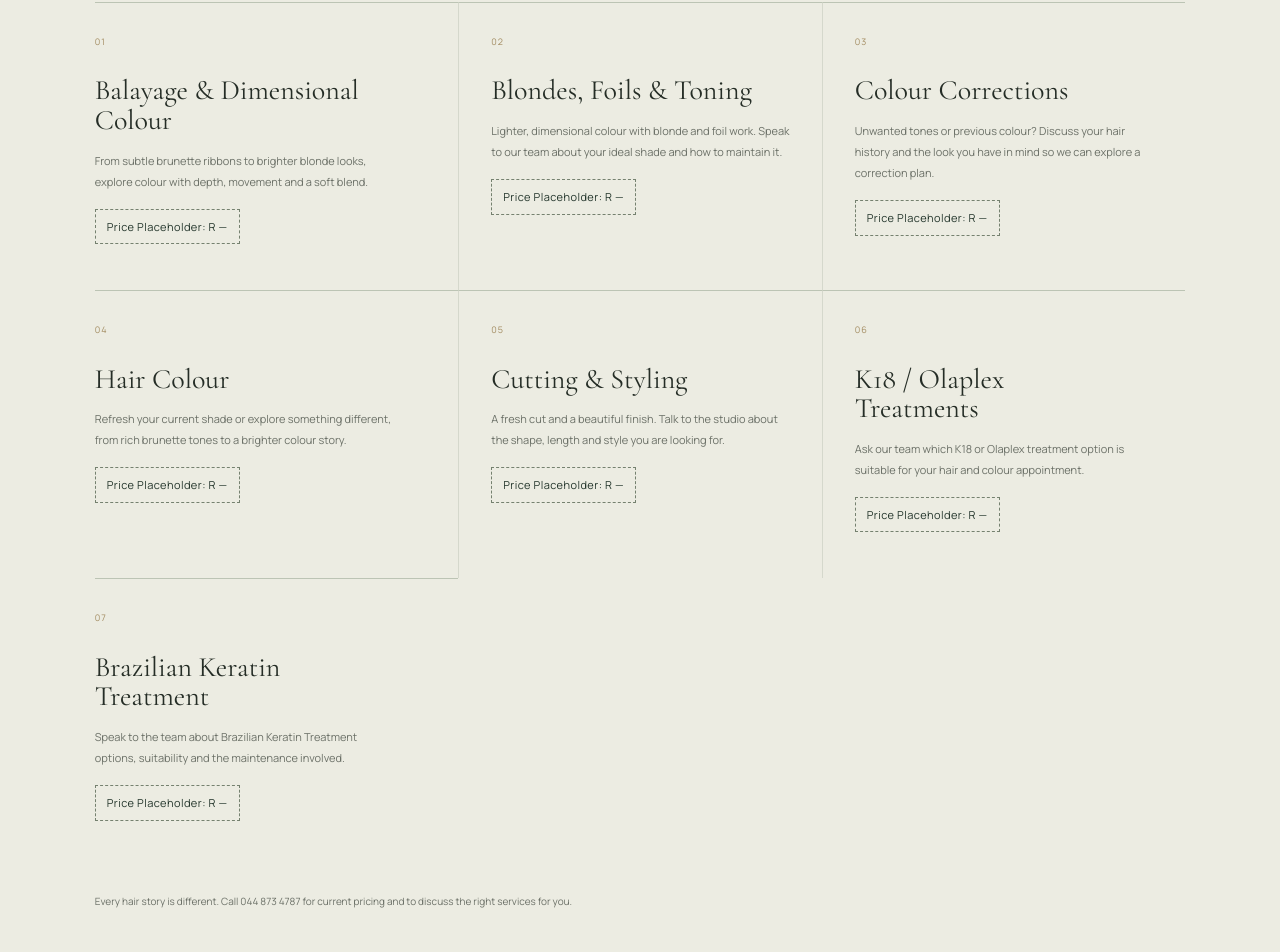
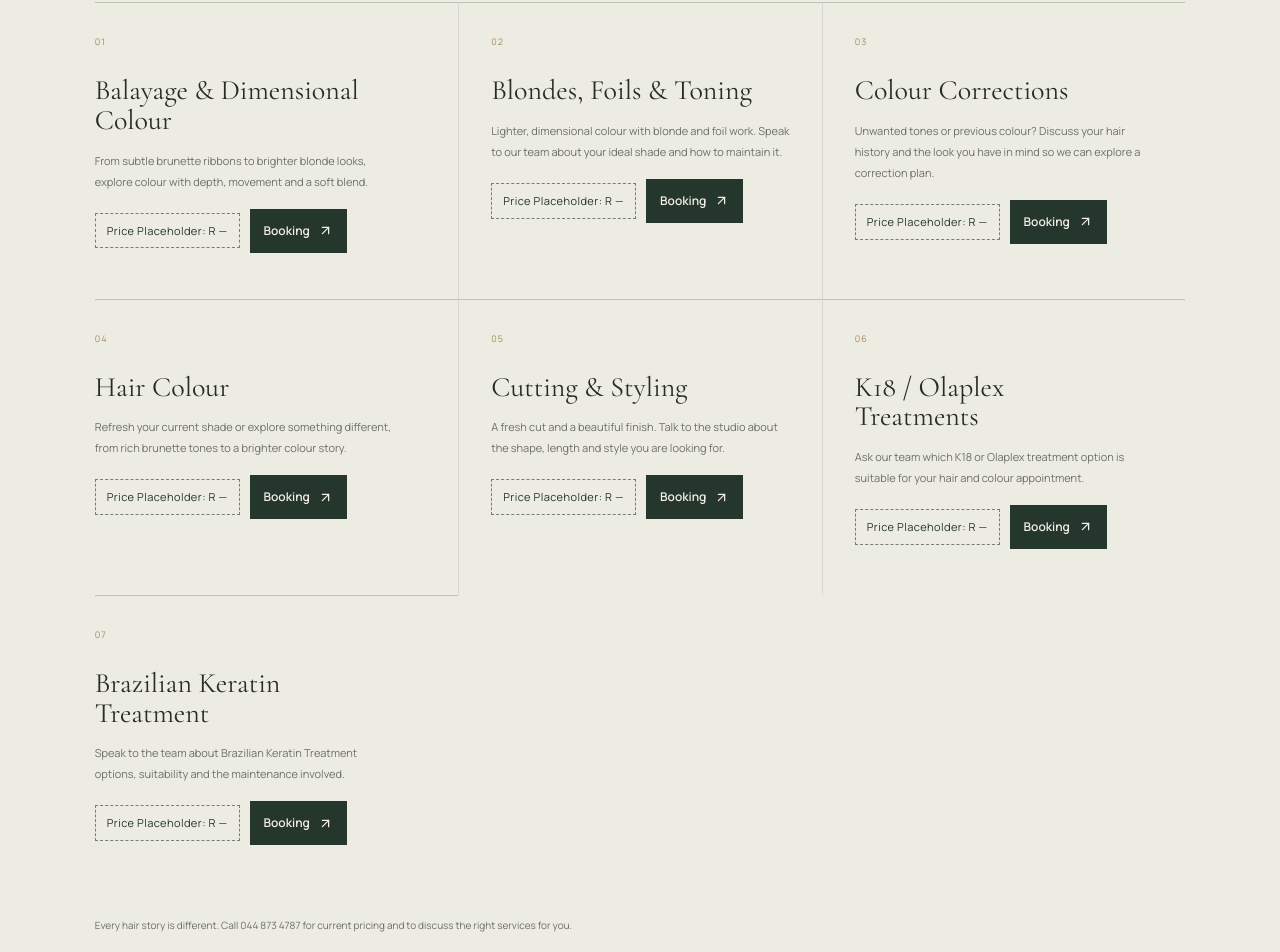
Before and after one commit to Ruans-Web-Design/colour-lab-hair-studio, a React (Vite) app in the folder packages/web/: page / in a window 1280 px wide. Shown: the part 1738-2690 px from the top of the page. Built offline with nearby package versions, Linux system fonts and the light colour scheme.

Commit message:
Add service booking CTAs alongside pricing placeholders

```diff
--- a/packages/web/src/web/pages/salon.tsx
+++ b/packages/web/src/web/pages/salon.tsx
@@ -652,7 +652,16 @@ export function Home() {
               <span className="service-number">0{i + 1}</span>
               <h3>{s.name}</h3>
               <p>{s.text}</p>
-              <span className="service-price-placeholder">Price Placeholder: R —</span>
+              <div className="service-booking-row">
+                <span className="service-price-placeholder">Price Placeholder: R —</span>
+                <Link
+                  href="/contact"
+                  className="service-booking"
+                  aria-label={`Booking enquiry for ${s.name}`}
+                >
+                  Booking <ArrowUpRight size={15} aria-hidden="true" />
+                </Link>
+              </div>
             </article>
           ))}
         </div>
--- a/packages/web/src/web/salon.css
+++ b/packages/web/src/web/salon.css
@@ -2047,9 +2047,34 @@ footer .brand > span {
 }
 
 /* Clear pricing placeholders and accessible FAQ disclosures. */
+.service-booking-row {
+  display: flex;
+  align-items: center;
+  flex-wrap: wrap;
+  gap: 10px;
+  margin-top: 16px;
+}
+.service-booking {
+  display: inline-flex;
+  align-items: center;
+  justify-content: center;
+  gap: 8px;
+  min-height: 44px;
+  padding: 10px 14px;
+  background: #25372d;
+  color: #f2eee5;
+  font-size: 12px;
+  font-weight: 600;
+}
+.service-booking:hover {
+  background: #3b5042;
+}
+.service-booking:focus-visible {
+  outline: 2px solid #25372d;
+  outline-offset: 4px;
+}
 .service-price-placeholder {
   display: inline-block;
-  margin-top: 16px;
   padding: 7px 11px;
   border: 1px dashed var(--sage, #75816f);
   color: #25372d;
```
Also changed, not shown: 1 other file (tests, documents, lock files or other folders).
